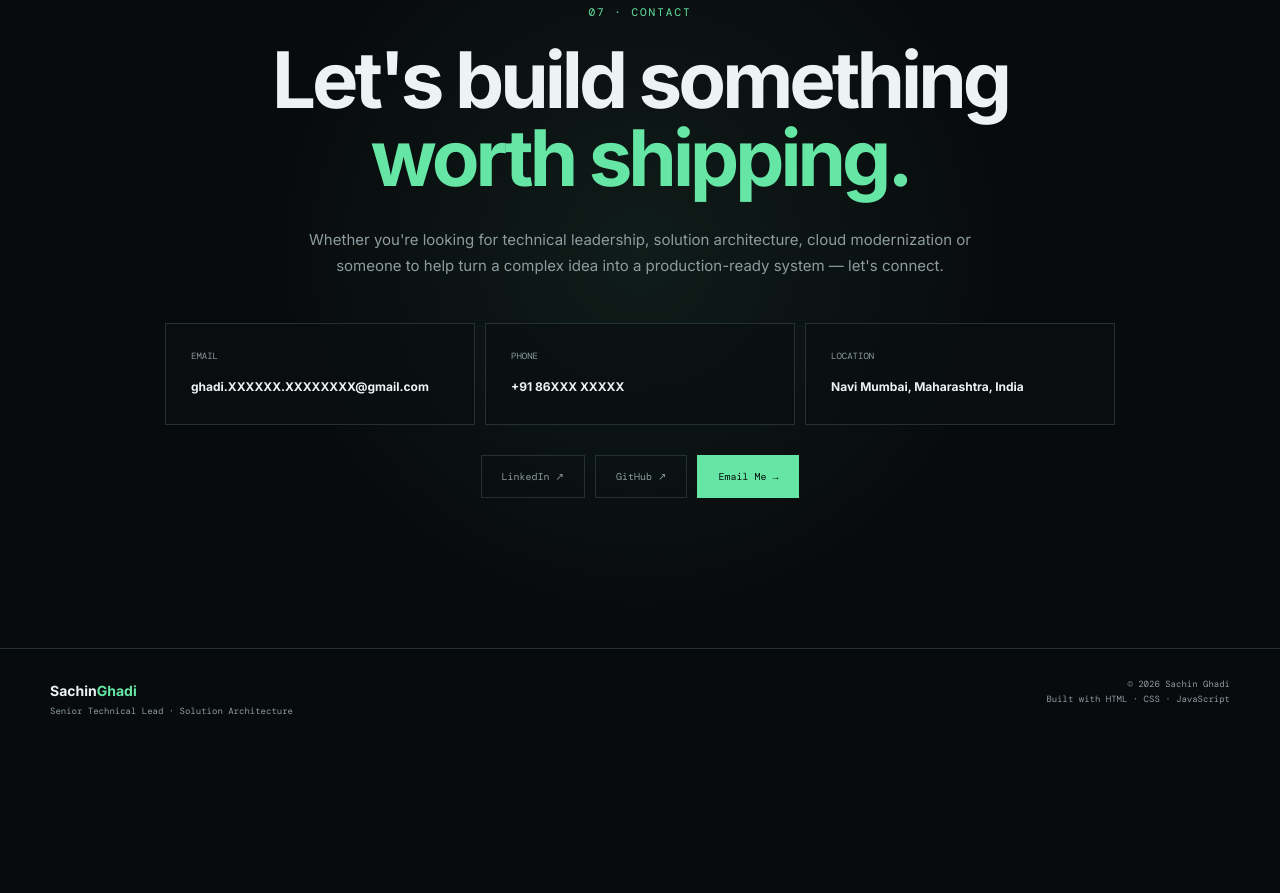
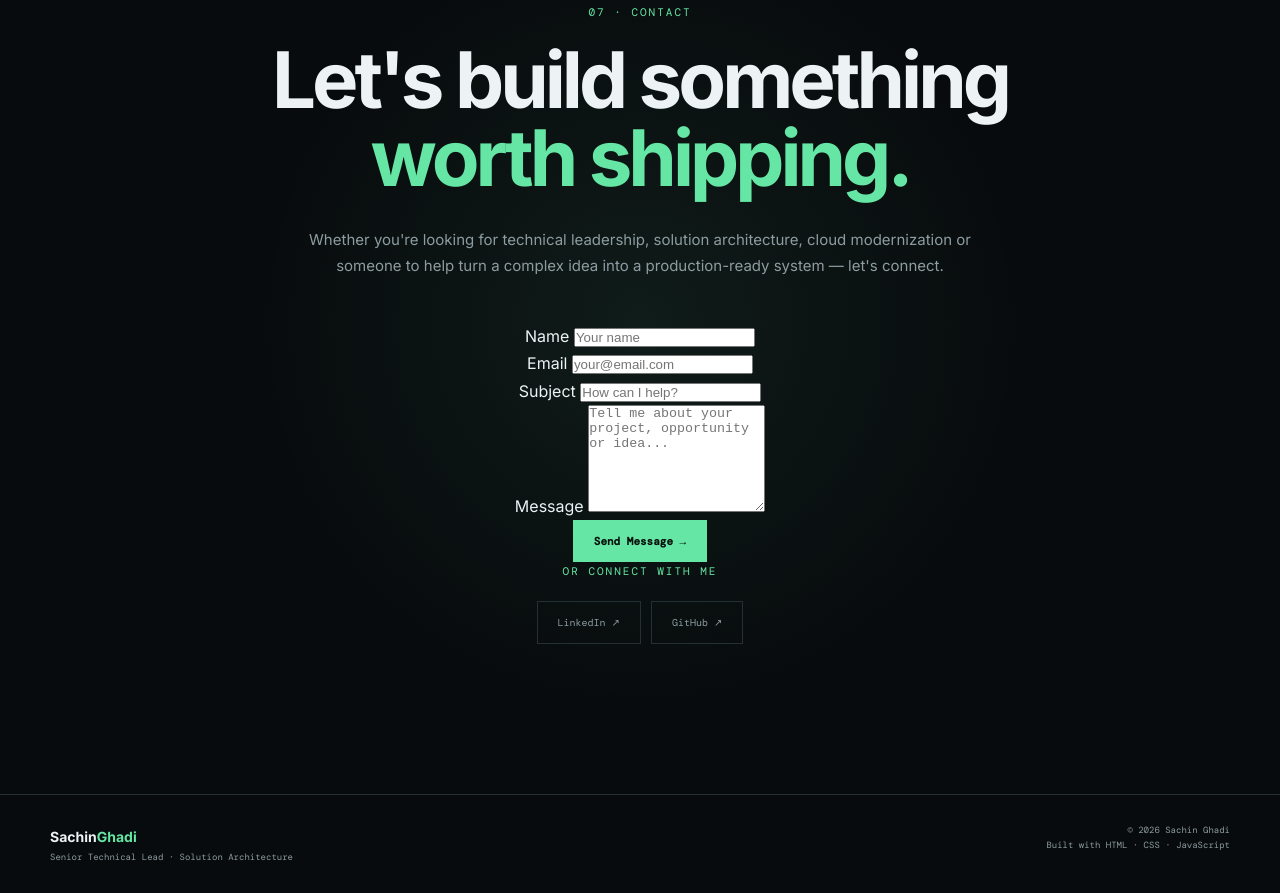
Before and after one commit to GhadiSachin/ghadisachin.github.io, a plain HTML site: page index.html in a window 1280 px wide. Shown: the part 8706-9599 px from the top of the page. Before the commit the page ends 9453 px from the top, so only its background shows below. Drawn offline with nearby package versions, Linux system fonts and the light colour scheme.

Commit message:
Update index.html

```diff
--- a/index.html
+++ b/index.html
@@ -1500,51 +1500,102 @@
         </p>
 
 
-        <div class="contact-grid">
-
-
-            <a href="mailto:ghadi.sachin.sachin37@gmail.com"
-               class="contact-card">
-
-                <span>
-                    EMAIL
-                </span>
-
-                <strong>
-                    ghadi.XXXXXX.XXXXXXXX@gmail.com
-                </strong>
-
-            </a>
-
-
-            <a href="tel:+918655520437"
-               class="contact-card">
-
-                <span>
-                    PHONE
-                </span>
-
-                <strong>
-                    +91 86XXX XXXXX
-                </strong>
-
-            </a>
-
-
-            <div class="contact-card">
-
-                <span>
-                    LOCATION
-                </span>
-
-                <strong>
-                    Navi Mumbai, Maharashtra, India
-                </strong>
-
-            </div>
-
-        </div>
-
+        <!-- CONTACT FORM -->
+
+        <form class="contact-form"
+              action="YOUR_FORM_ENDPOINT"
+              method="POST">
+
+            <div class="form-row">
+
+                <div class="form-group">
+
+                    <label for="name">
+                        Name
+                    </label>
+
+                    <input
+                        type="text"
+                        id="name"
+                        name="name"
+                        placeholder="Your name"
+                        required
+                    >
+
+                </div>
+
+
+                <div class="form-group">
+
+                    <label for="email">
+                        Email
+                    </label>
+
+                    <input
+                        type="email"
+                        id="email"
+                        name="email"
+                        placeholder="your@email.com"
+                        required
+                    >
+
+                </div>
+
+            </div>
+
+
+            <div class="form-group">
+
+                <label for="subject">
+                    Subject
+                </label>
+
+                <input
+                    type="text"
+                    id="subject"
+                    name="subject"
+                    placeholder="How can I help?"
+                    required
+                >
+
+            </div>
+
+
+            <div class="form-group">
+
+                <label for="message">
+                    Message
+                </label>
+
+                <textarea
+                    id="message"
+                    name="message"
+                    rows="7"
+                    placeholder="Tell me about your project, opportunity or idea..."
+                    required
+                ></textarea>
+
+            </div>
+
+
+            <button
+                type="submit"
+                class="btn btn-primary contact-submit">
+
+                Send Message →
+
+            </button>
+
+        </form>
+
+
+        <!-- PUBLIC CONTACT OPTIONS -->
+
+        <div class="contact-alternatives">
+
+            <p class="eyebrow">
+                OR CONNECT WITH ME
+            </p>
 
             <div class="social-links">
 
@@ -1567,22 +1618,13 @@
 
                 </a>
 
-
-            <a href="mailto:ghadi.sachin.sachin37@gmail.com"
-               class="social-btn primary-social">
-
-                Email Me →
-
-            </a>
+            </div>
 
         </div>
 
     </div>
 
 </section>
-
-</main>
-
 
 <!-- ================= FOOTER ================= -->
 
```
Lines whose indentation alone changed are shown as unchanged.
